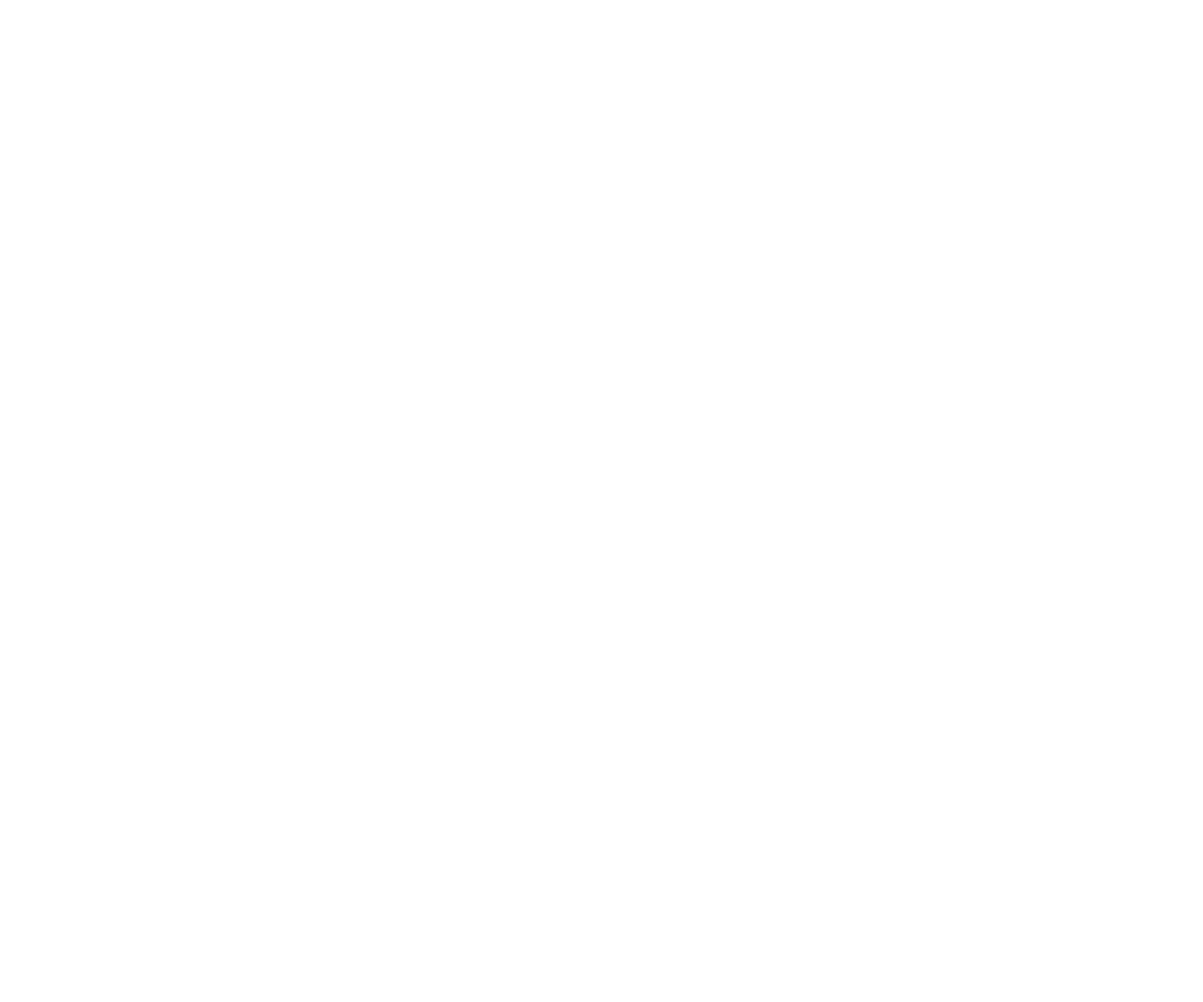
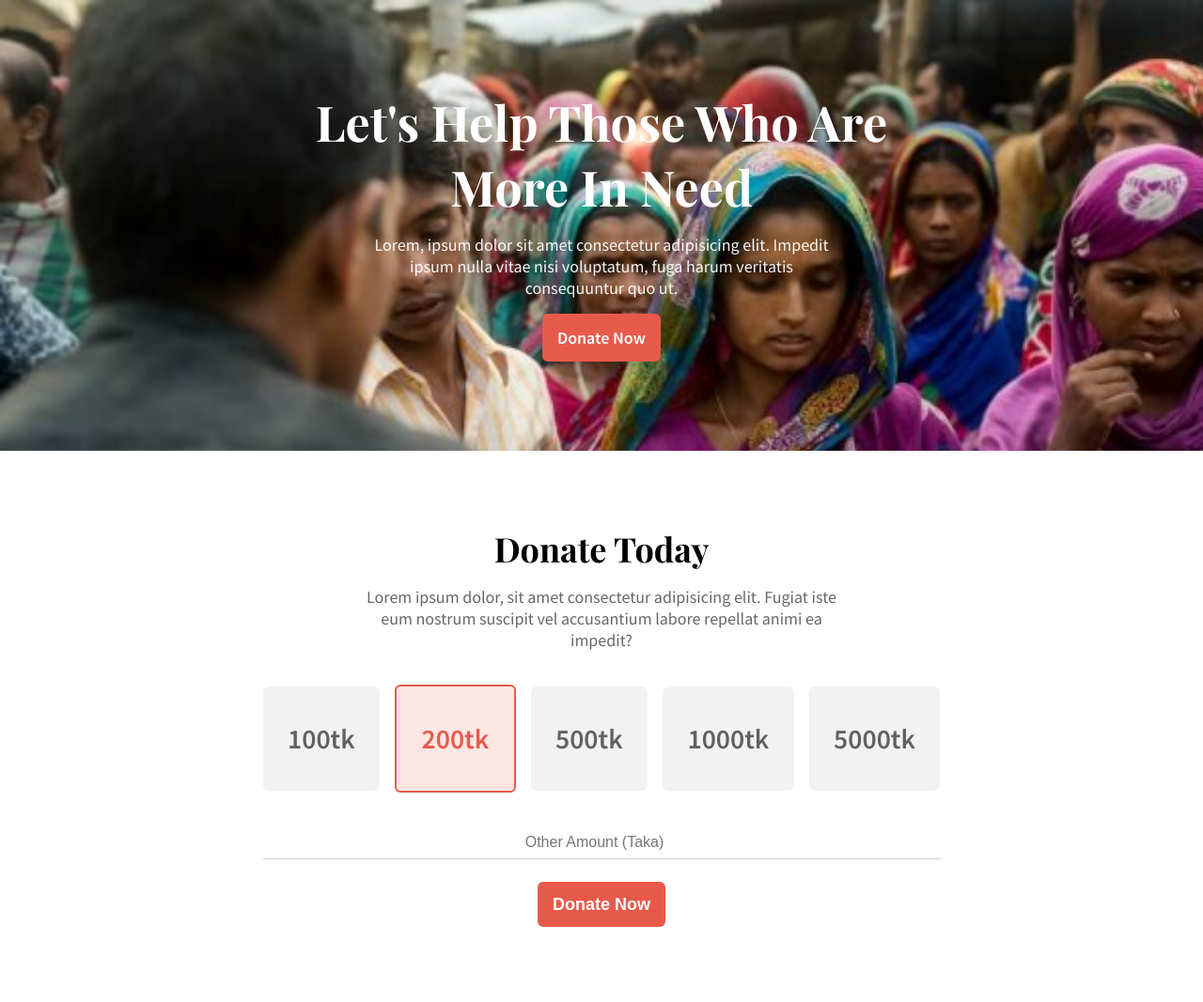
Before and after one commit to UpalBarua/Assignment-1, a plain HTML site: page index.html in a window 1280 px wide. Shown: the whole page at 94% size. Before the commit the page ends 800 px from the top, so only its background shows below. Drawn offline with nearby package versions, Linux system fonts and the light colour scheme.

Commit message:
Added banner and donate sections.

```diff
--- a/index.html
+++ b/index.html
@@ -15,5 +15,42 @@
     <link rel="stylesheet" href="./style.css" />
     <title>Assignment 1</title>
   </head>
-  <body></body>
+  <body>
+    <!-- BANNER SECTION -->
+    <div class="banner__container">
+      <h1 class="banner__title">Let's Help Those Who Are More In Need</h1>
+      <p class="banner__text">
+        Lorem, ipsum dolor sit amet consectetur adipisicing elit. Impedit ipsum
+        nulla vitae nisi voluptatum, fuga harum veritatis consequuntur quo ut.
+      </p>
+      <a href="#" class="banner__btn btn">Donate Now</a>
+    </div>
+
+    <!-- DONATE SECTION -->
+    <div class="donate__container">
+      <h2 class="donate__title">Donate Today</h2>
+      <p class="donate__text">
+        Lorem ipsum dolor, sit amet consectetur adipisicing elit. Fugiat iste
+        eum nostrum suscipit vel accusantium labore repellat animi ea impedit?
+      </p>
+      <div class="donate__amount">
+        <ul class="donate__amount-list">
+          <li class="donate__amount-item">100tk</li>
+          <li class="donate__amount-item selected">200tk</li>
+          <li class="donate__amount-item">500tk</li>
+          <li class="donate__amount-item">1000tk</li>
+          <li class="donate__amount-item">5000tk</li>
+        </ul>
+        <form action="" class="donate__form">
+          <input
+            type="number"
+            name="donate__amount-input"
+            id="donate__amount-input"
+            placeholder="Other Amount (Taka)"
+          />
+          <button type="submit" class="donate__btn btn">Donate Now</button>
+        </form>
+      </div>
+    </div>
+  </body>
 </html>
--- a/style.css
+++ b/style.css
@@ -0,0 +1,112 @@
+/* RESETS */
+* {
+  box-sizing: border-box;
+  margin: 0;
+  padding: 0;
+}
+
+body {
+  font-family: 'Source Sans Pro', sans-serif;
+}
+
+/* BANNER */
+.btn {
+  text-decoration: none;
+  color: rgb(255, 255, 255);
+  background-color: rgb(231, 90, 75);
+  font-size: 1.125rem;
+  padding: .85rem 1rem;
+  border-radius: 6px;
+  font-weight: 600;
+  border: none;
+}
+
+.banner__container {
+  display: flex;
+  flex-direction: column;
+  justify-content: center;
+  align-items: center;
+  text-align: center;
+  background-image: url('./images/donation1.jpg');
+  background-repeat: no-repeat;
+  background-size: cover;
+  color: #fff;
+  height: 30rem;
+}
+
+.banner__title {
+  font-family: 'Playfair Display';
+  font-size: 3.25rem;
+  width: 50%;
+  margin-bottom: 1rem;
+}
+
+.banner__text {
+  font-size: 1.125rem;
+  color: rgba(255, 255, 255, 0.95);
+  width: 40%;
+  margin-bottom: 1rem;
+}
+
+/* DONATE */
+.donate__container {
+  display: flex;
+  flex-direction: column;
+  justify-content: center;
+  gap: 1rem;
+  align-items: center;
+  text-align: center;
+  padding: 5rem 0;
+}
+
+.donate__title {
+  font-size: 2.25rem;
+  font-family: 'Playfair Display';
+}
+
+.donate__text {
+  font-size: 1.125rem;
+  width: 40%;
+  color: rgba(0, 0, 0, 0.60);
+  margin-bottom: 1.25rem;
+}
+
+.donate__amount-list {
+  list-style: none;
+  display: flex;
+  justify-content: center;
+  gap: 1rem;
+  align-items: center;
+  margin-bottom: 2.25rem;
+}
+
+.donate__amount-item {
+  font-size: 1.85rem;
+  font-weight: 700;
+  color: rgba(0, 0, 0, 0.6);
+  background-color: rgba(0, 0, 0, 0.05);
+  padding: 1.25em 1.65rem;
+  /* margin: 10px; */
+  border-radius: 6px;
+}
+
+.donate__amount-list .selected {
+  color: rgb(231, 90, 75);
+  background-color: rgba(231, 91, 75, 0.15);
+  border: 2px solid rgb(231, 90, 75);
+}
+
+#donate__amount-input {
+  border: none;
+  border-bottom: 1px solid rgba(0, 0, 0, 0.2);
+  padding: .5rem;
+  width: 100%;
+  text-align: center;
+  font-size: 1rem;
+  margin-bottom: 1.5rem;
+}
+
+.donate__btn {
+  display: block;
+  margin: 0 auto;
+}
```
